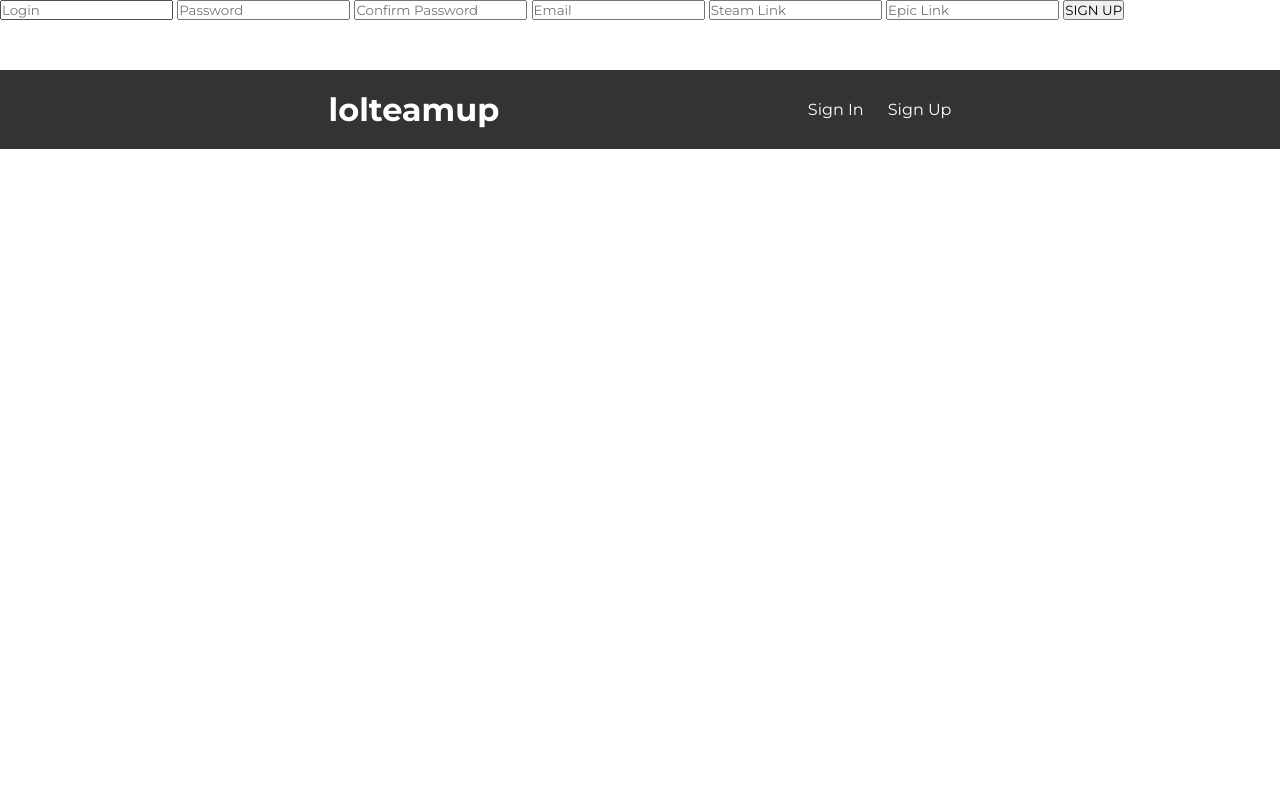
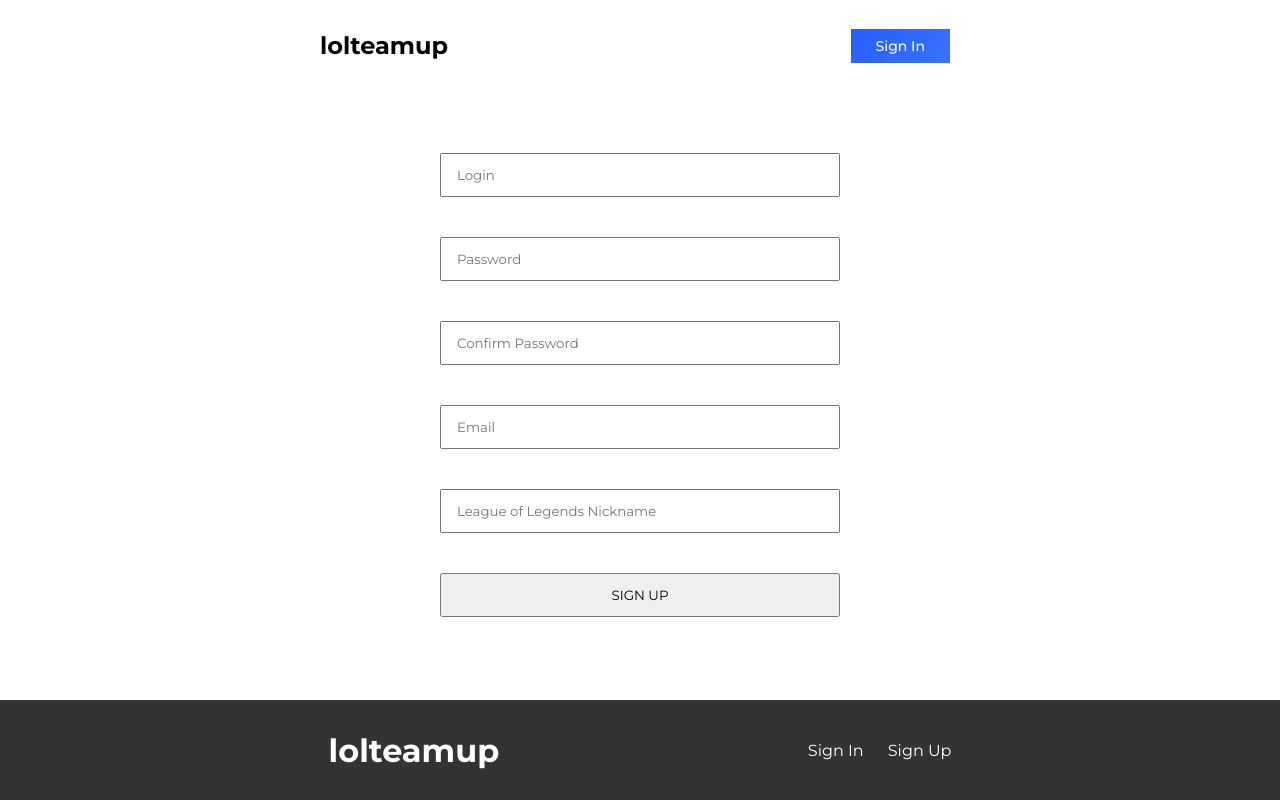
Before and after one commit to haslozik/lolteamup, a PHP site: page /signup.php in a window 1280 px wide. Run offline with PHP 8.4, Linux system fonts and the light colour scheme; some libraries are stand-ins or nearby versions.

Commit message:
sign up function finished / styles updated / hotfix

```diff
--- a/connection.php
+++ b/connection.php
@@ -2,5 +2,5 @@
     $host = "localhost";
     $db_user = "root";
     $db_password = "";
-    $db_name = "rlteamup";
+    $db_name = "lolteamup";
 ?>
--- /dev/null
+++ b/css/style-signup.css
@@ -0,0 +1,18 @@
+body {
+  height: 100vh;
+  display: flex;
+  flex-direction: column;
+  justify-content: space-between;
+  align-items: center;
+}
+
+body .signUpForm {
+  display: flex;
+  flex-direction: column;
+}
+
+.signUpForm input {
+  padding: 12px 15px;
+  margin: 20px;
+  width: 400px;
+}
--- a/css/style.css
+++ b/css/style.css
@@ -5,9 +5,11 @@
   font-family: "Montserrat", sans-serif;
 }
 
+/*main page // footer styles*/
 nav {
   width: 50%;
-  margin: 10px auto;
+  height: 90px;
+  margin: 0 auto;
   display: flex;
   justify-content: space-between;
   align-items: center;
@@ -119,13 +121,13 @@ nav .navBtnsContainer .navSignupBtn {
 
 footer {
   background: #333;
-  margin-top: 50px;
   width: 100%;
   color: #fff;
   padding: 20px;
   display: flex;
   justify-content: space-evenly;
   align-items: center;
+  height: 100px;
 }
 
 footer .footerMenu .navLoginBtn {
--- a/signup.php
+++ b/signup.php
@@ -29,12 +29,6 @@ if(isset($_POST['email'])) {
 
     $passwordHash = password_hash($password, PASSWORD_DEFAULT);
 
-    //checkbox validation
-    if(!isset($_POST['checkBox'])) {
-        $successfulValidation = false;
-        $_SESSION['errorCheckbox'] = "You must accept the rules";
-    }
-
     //email validation
     $email = $_POST['email'];
     $emailFV = filter_var($email, FILTER_SANITIZE_EMAIL);
@@ -43,7 +37,7 @@ if(isset($_POST['email'])) {
         $_SESSION['errorEmail'] = "Please enter a valid email";
     }
 
-    $lolName = $_POST['lolNick'];
+    $lolName = $_POST['lolName'];
 
     require_once 'connection.php';
     mysqli_report(MYSQLI_REPORT_STRICT);
@@ -72,7 +66,7 @@ if(isset($_POST['email'])) {
 
             //successful validation
             if($successfulValidation == true) {
-                if($conn->query("INSERT INTO users VALUES(NULL, '$login', '$passwordHash', '$email','$steamLink','$epicName')")){
+                if($conn->query("INSERT INTO users VALUES(NULL, '$login', '$passwordHash', '$email','$lolName')")){
                     $_SESSION['successfulSignedup'] = true;
                     header('Location: signedup.php');
                 } else {
@@ -100,14 +94,26 @@ if(isset($_POST['email'])) {
     <title>lolteamup - sign up</title>
 
     <link rel="stylesheet" href="css/style.css">
+    <link rel="stylesheet" href="css/style-signup.css">
 
     <link href="https://fonts.googleapis.com/css2?family=Montserrat:wght@100;200;300;400;500;600;700;800;900&display=swap" rel="stylesheet">
     <script src="https://kit.fontawesome.com/a821291b86.js" crossorigin="anonymous"></script>
 
 </head>
 <body>
+    <nav>
+        <h1 class="logo">
+            lolteamup
+        </h1>
+        <div class="navBtnsContainer">
+            <a class="navLoginBtn" href="signin.php">
+                Sign In
+            </a>
+        </div>
+    </nav>
 
-    <form method="POST">
+    <form method="POST" class="signUpForm">
+        <div class="signUpForm">
         <!---->
             <input type="text" placeholder="Login" name="login" style="margin-top: 0;">
                 <?php
@@ -135,11 +141,10 @@ if(isset($_POST['email'])) {
                     }
                 ?>
         <!---->
-            <input type="text" placeholder="Steam Link" name="steamName">
+            <input type="text" placeholder="League of Legends Nickname" name="lolName">
         <!---->
-            <input type="text" placeholder="Epic Link" name="epicName">
-        <!---->
-        <input type="submit" id="saveBtn" value="SIGN UP">
+            <input type="submit" id="saveBtn" value="SIGN UP">
+        </div>
     </form>
 
     <?php include "footer.php"; ?>
```
Also changed, not shown: signedup.php (added, +16 -0 lines).
